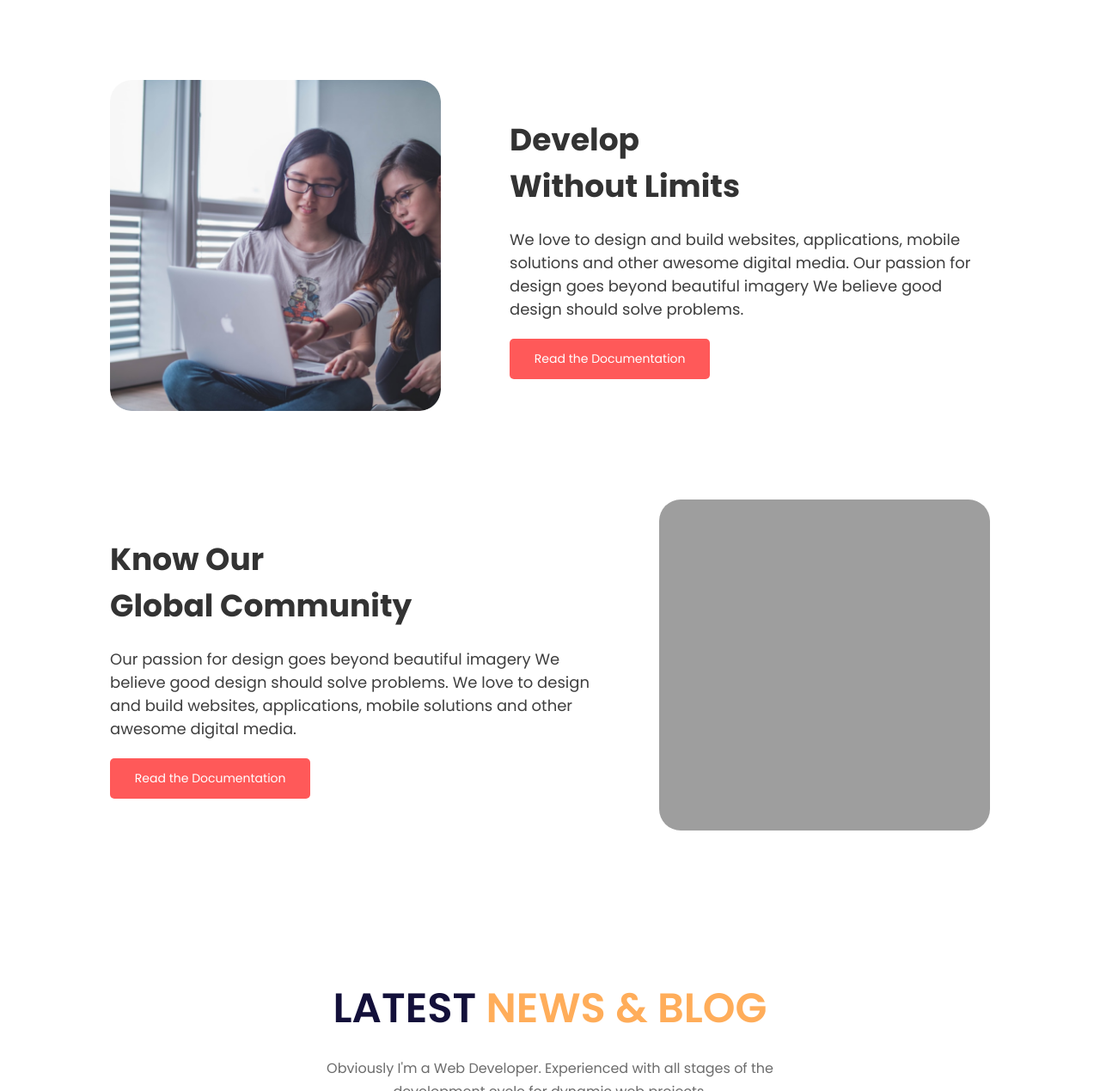
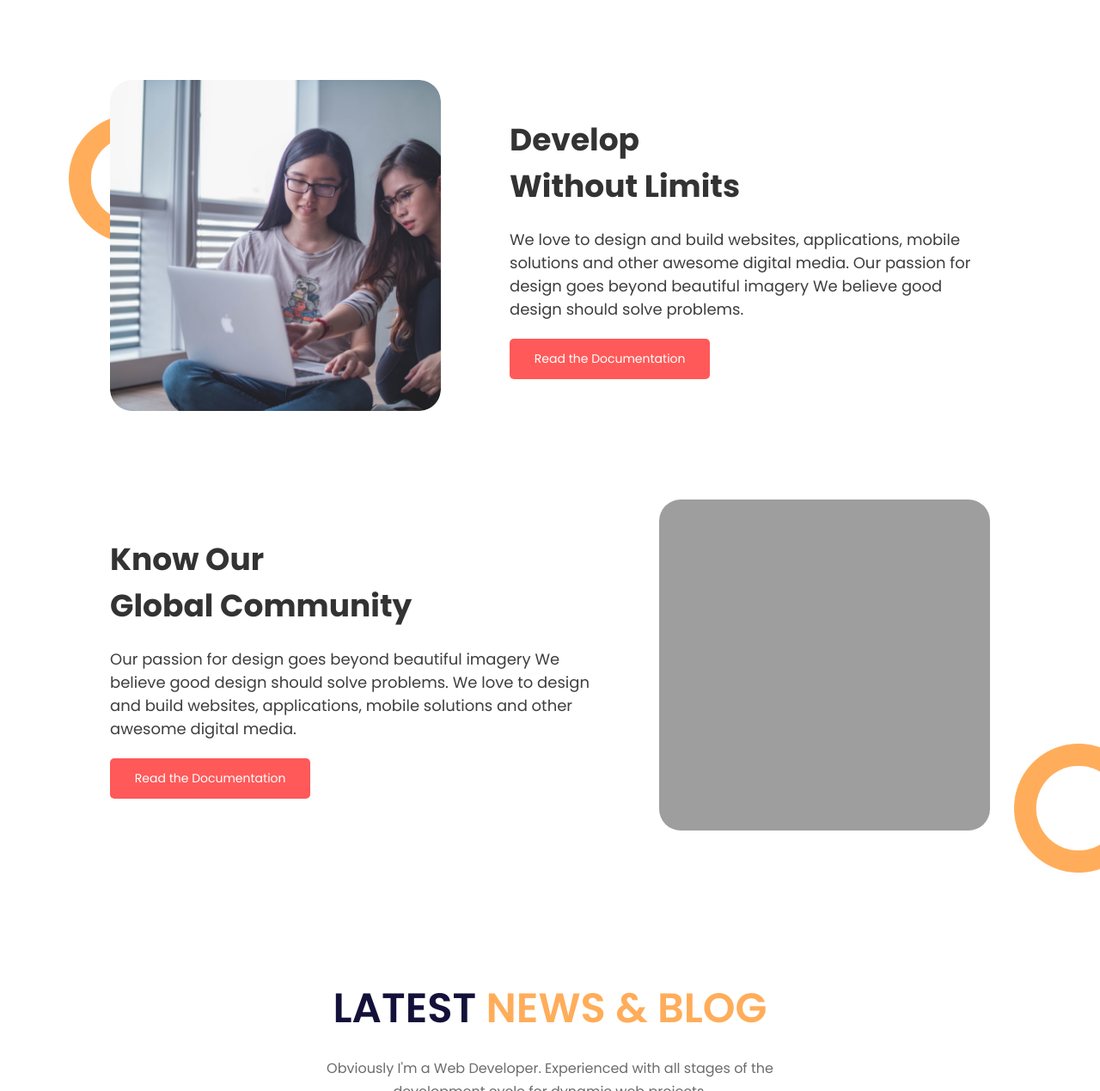
Before and after one commit to mahmud035/Assignment-01, a plain HTML site: page index.html in a window 1280 px wide. Shown: the part 1059-2328 px from the top of the page at 86% size. Drawn offline with Linux system fonts and the light colour scheme; the site is published under a folder, as on GitHub Pages, so addresses that start at the root find nothing.

Commit message:
background-image path modified

```diff
--- a/css/main.css
+++ b/css/main.css
@@ -149,7 +149,7 @@ body {
 
 /* --------Development Section & Community Section--------- */
 .development-area {
-  background: url(/images/shapes/shape-1.png) no-repeat;
+  background: url(../images/shapes/shape-1.png) no-repeat;
   background-size: 150px;
   background-position: 80px 40px;
 }
@@ -196,7 +196,7 @@ body {
 /* ------------Community Section-------------- */
 .community-area {
   padding: 6rem 0;
-  background: url(/images/shapes/shape-1.png) no-repeat;
+  background: url(../images/shapes/shape-1.png) no-repeat;
   background-size: 150px;
   background-position: 1180px 380px;
 }
```
